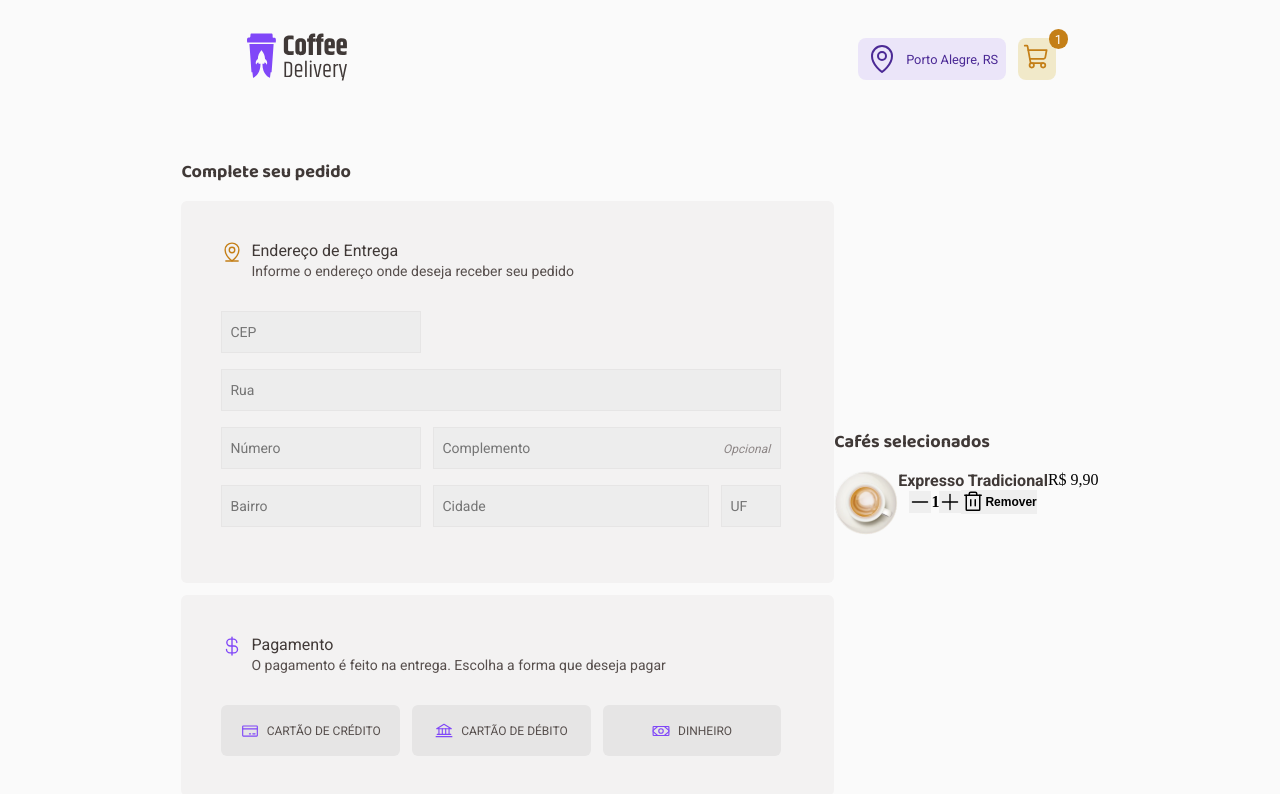
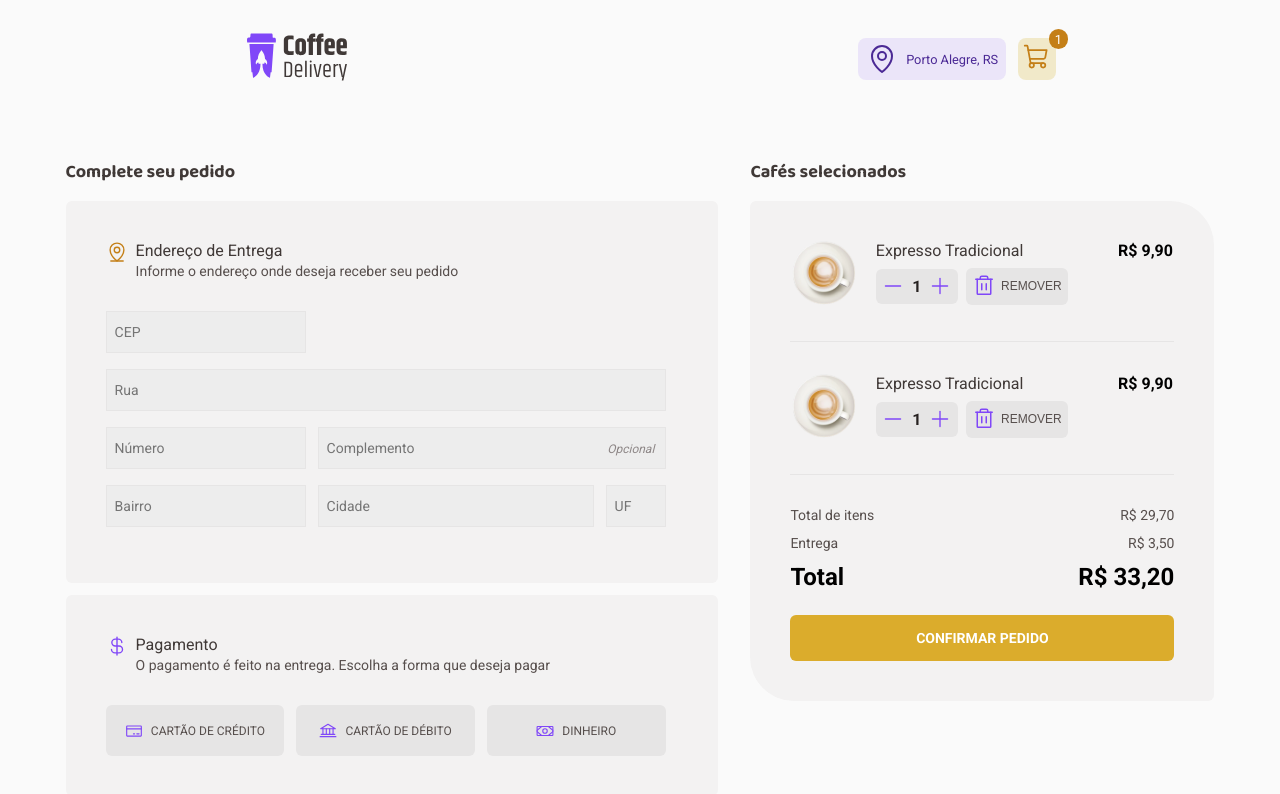
Before and after one commit to GabrielDsanta/Coffe-Delivery, a React (Vite) app: page /checkout in a window 1280 px wide. Shown: the top 794 px of the page. Built offline with nearby package versions, Linux system fonts and the light colour scheme.

Commit message:
Estilizações de todas as pages finalizadas

```diff
--- a/src/Router.tsx
+++ b/src/Router.tsx
@@ -2,6 +2,7 @@ import { Routes, Route } from 'react-router-dom'
 import { DefaultLayout } from './layouts/DefaultLayout/DefaultLayout'
 import { Checkout } from './pages/Checkout/Checkout'
 import { Home } from './pages/Home/Home'
+import { Success } from './pages/Success/Sucess'
 
 
 export function Router() {
@@ -10,6 +11,7 @@ export function Router() {
         <Route path='/' element={<DefaultLayout />}>
             <Route path='/' element={<Home />}/>
             <Route path='/checkout' element={<Checkout />}/>
+            <Route path='/success' element={<Success />}/>
         </Route>
     </Routes>
   )
--- a/src/components/CoffeeCart/CoffeCart.tsx
+++ b/src/components/CoffeeCart/CoffeCart.tsx
@@ -9,9 +9,11 @@ export function CoffeCart(){
             <div>
                 <img height={64} width={64} src={Latte} alt="" />
             </div>
+
             <div>
                 <h2>Expresso Tradicional</h2>
                 <span>
+                    <span className="AmounControlSpan">
                         <button>
                             <Minus size={22}/>
                         </button>
@@ -22,14 +24,16 @@ export function CoffeCart(){
                             <Plus size={22}/>
                         </button>
 
-                    <button>
+                    </span>
+
+                    <button className="TrashButton">
                         <Trash size={24}/>
-                        <strong>Remover</strong>
+                        <strong>REMOVER</strong>
                     </button>
                 </span>
             </div>
 
-            <span>R$ 9,90</span>
+            <span className="Price">R$ 9,90</span>
         </StylesCartCoffees>
     )
 }
--- a/src/components/CoffeeCart/styles.ts
+++ b/src/components/CoffeeCart/styles.ts
@@ -5,10 +5,18 @@ export const StylesCartCoffees = styled.div`
     display: flex;
     align-items: flex-start;
     justify-content: center;
+    padding-bottom: 2rem;
+    border-bottom: solid 1px ${props => props.theme['base-button']};
+    margin-bottom: 2rem;
+
+    img{
+        margin-right: 1.25rem;
+    }
 
     h2{
         font-family: 'Roboto', sans-serif;
         font-size: 1rem;
+        font-weight: 400;
         color: ${props => props.theme['base-subtitle']};
     }
 
@@ -26,4 +34,71 @@ export const StylesCartCoffees = styled.div`
         align-items: center;
         justify-content: center;
     }
+
+    .AmounControlSpan{
+        background-color: ${props => props.theme['base-button']};
+        border-radius: 6px;
+        display: flex;
+        align-items: center;
+        justify-content: center;
+        gap: .1rem;
+        margin-top: .5rem;
+
+        button{
+            color: ${props => props.theme['purple']};
+            background-color: transparent;
+            cursor: pointer;
+            padding: .4rem;
+        }
+
+        button:hover{
+            transition: .3s;
+            color: ${props => props.theme['purple-dark']};
+        }
+
+        strong{
+            font-family: 'Roboto', sans-serif;
+            color: ${props => props.theme['base-title']};
+            font-size: 1rem;
+        }
+    }
+
+    .TrashButton{
+        display: flex;
+        align-items: center;
+        justify-content: center;
+
+        background-color: ${props => props.theme['base-button']};
+        border-radius: 6px;
+        color: ${props => props.theme['purple']};
+
+        cursor: pointer;
+        padding: .4rem;
+        margin-top: .5rem;
+        margin-left: .5rem;
+
+        strong{
+            color: ${props => props.theme['base-text']};
+            font-size: 0.75rem;
+            font-weight: 400;
+            margin-left: .3rem;
+        }
+
+        :hover{
+            transition: all .3s;
+            color: ${props => props.theme['purple-dark']};
+            background-color: ${props => props.theme['base-hover']};
+            strong{
+                color: ${props => props.theme['base-subtitle']};
+            }
+        }
+    }
+
+    .Price{
+        color: ${props => props.theme['bse-text']};
+        font-family: 'Roboto', sans-serif;
+        font-weight: 700;
+        font-size: 1rem;
+        margin-left: 3.125rem;
+    }
 `
--- a/src/pages/Checkout/Checkout.tsx
+++ b/src/pages/Checkout/Checkout.tsx
@@ -1,5 +1,6 @@
 
 import { MapPinLine, CurrencyDollar, CreditCard, Bank, Money } from 'phosphor-react'
+import { NavLink } from 'react-router-dom'
 import { CoffeCart } from '../../components/CoffeeCart/CoffeCart'
 import { StylesBaseInput, StylesCheckOutPage } from './styles'
 
@@ -83,12 +84,35 @@ export function Checkout(){
                 </div>
             </div>
 
-                <div>
+                <div className='CartCard'>
                     <h1>Cafés selecionados</h1>
 
                     <div className='Cart'>
                         <CoffeCart />
+                        <CoffeCart />
+
+                        <section>
+                            <div className='DescriptionCart'>
+                                <h3>Total de itens</h3>
+                                <h3>R$ 29,70</h3>
+                            </div>
+
+                            <div className='DescriptionCart'>
+                                <h3>Entrega</h3>
+                                <h3>R$ 3,50</h3>
+                            </div>
+
+                            <div className='DescriptionCart'>
+                                <h2>Total</h2>
+                                <h2>R$ 33,20</h2>
+                            </div>
+
+                           <NavLink to='/success' title="Success">
+                                <button className='ConfirmOrderButton' type='submit'>CONFIRMAR PEDIDO</button>
+                           </NavLink>
+                        </section>
                     </div>
+
                 </div>
         </StylesCheckOutPage>
     )
--- a/src/pages/Checkout/styles.ts
+++ b/src/pages/Checkout/styles.ts
@@ -1,11 +1,12 @@
 import styled from "styled-components";
 
 
-export const StylesCheckOutPage = styled.section`
+export const StylesCheckOutPage = styled.form`
     display: flex;
-    align-items: center;
+    align-items: flex-start;
     justify-content: center;
     margin-top: 2.5rem;
+
     h1{
         font-family: 'Baloo 2', sans-serif;
         font-size: 1.125rem;
@@ -52,10 +53,6 @@ export const StylesCheckOutPage = styled.section`
         margin-right: .5rem;
     }
 
-    .PaymentMethodCard{
-
-    }
-
     .PaymentOptions{
         display: flex;
         gap: 0.75rem;
@@ -94,6 +91,56 @@ export const StylesCheckOutPage = styled.section`
             transition: .2s;
             color: ${props => props.theme['base-subtitle']};
             background-color: #D7D5D5;
+        }
+    }
+
+    .CartCard{
+        margin-left: 2rem;
+    }
+
+    .Cart{
+        border-radius: 6px 44px 6px 44px;
+        background-color: ${props => props.theme['base-card']};
+        padding: 2.5rem;
+    }
+
+    .DescriptionCart{
+        display: flex;
+        justify-content: space-between;
+        align-items: center;
+        font-family: 'Roboto', sans-serif;
+
+        h3{
+            margin-bottom: 0.75rem;
+            color: ${props => props.theme['base-text']};
+            font-size: 0.875rem;
+            font-weight: 400;
+        }
+
+        h4{
+            color: ${props => props.theme['base-subtitle']};
+            font-size: 1.25rem;
+            font-weight: 700;
+        }
+    }
+
+    .ConfirmOrderButton{
+        color: ${props => props.theme['white']};
+        font-size: 0.875rem;
+        font-family: 'Roboto', sans-serif;
+        font-weight: 700;
+        background-color: ${props => props.theme['yellow']};
+        width: 24rem;
+        height: 2.875rem;
+        border: none;
+        outline: none;
+        border-radius: 6px;
+        margin-top: 1.5rem;
+        cursor: pointer;
+
+        :hover{
+            transition: .3s;
+            background-color: ${props => props.theme['yellow-dark']};
         }
     }
 `
--- /dev/null
+++ b/src/pages/Success/Sucess.tsx
@@ -0,0 +1,62 @@
+import { StylesSuccess } from "./styles"
+import { MapPin, Timer, CurrencyDollar } from "phosphor-react"
+import Illustration from "../../assets/Illustration.svg"
+
+export function Success(){
+    return(
+        <StylesSuccess>
+            <div>
+                <h1>Uhu! Pedido confirmado</h1>
+                <h3>Agora é só aguardar que logo o café chegará até você</h3>
+
+                <section className="AddressInfos">
+                    <div>
+                        <div className="CardInfoAddress">
+
+                            <div className="MapPin">
+                                <MapPin size={28}/>
+                            </div>
+
+                            <div>
+                                <h2>Entrega em
+                                    <strong> Rua João Daniel Martinelli, 102</strong>
+                                </h2>
+
+                                <h2>
+                                    Farrapos - Porto Alegre, RS
+                                </h2>
+                            </div>
+                        </div>
+
+                        <div className="CardInfoAddress">
+                            <div className="Timer">
+                                <Timer size={28}/>
+                            </div>
+
+                            <div>
+                                <h2>Previsão de entrega</h2>
+
+                                <strong>20 min - 30 min</strong>
+                            </div>
+                        </div>
+
+                        <div className="CardInfoAddress">
+                            <div className="CurrencyDollar">
+                                <CurrencyDollar size={28}/>
+                            </div>
+                            <div>
+                                <h2>Pagamento na entrega</h2>
+
+                                <strong>Cartão de crédito</strong>
+                            </div>
+                        </div>
+                    </div>
+                </section>
+            </div>
+
+            <div>
+                <img src={Illustration} alt="" />
+            </div>
+        </StylesSuccess>
+    )
+}
--- /dev/null
+++ b/src/pages/Success/styles.ts
@@ -0,0 +1,85 @@
+import styled from "styled-components";
+
+
+export const StylesSuccess = styled.section`
+    width: 99vw;
+    display: flex;
+    align-items: center;
+    justify-content: center;
+    gap: 6.375rem;
+
+    h1{
+        color: ${props => props.theme['yellow-dark']};
+        font-family: 'Baloo 2', sans-serif;
+        font-weight: 800;
+        font-size: 2rem;
+    }
+
+    h3{
+        font-family: 'Roboto', sans-serif;
+        font-size: 1.25rem;
+        color: ${props => props.theme['base-subtitle']};
+        font-weight: 400;
+        margin-bottom: 2.5rem;
+    }
+
+    h2{
+        font-weight: 400;
+        font-size: 1rem;
+        color: ${props => props.theme['base-text']};
+    }
+
+    strong{
+        color: ${props => props.theme['base-text']};
+        font-weight: 700;
+        font-size: 1rem;
+    }
+
+    .AddressInfos{
+        font-family: 'Roboto', sans-serif;
+        width: 32.875rem;
+        height: 16.875;
+        padding: 2.5rem;
+        border: solid 1px rgb(219,172,44);
+        border-radius: 6px 36px 6px 36px;
+    }
+
+    .CardInfoAddress{
+        margin-bottom: 2rem;
+        display: flex;
+        align-items: center ;
+    }
+
+    .MapPin{
+        display: flex;
+        align-items: center;
+        justify-content: center;
+        background-color: ${props => props.theme['purple']};
+        padding: .5rem;
+        border-radius: 10rem;
+        margin-right: 0.75rem;
+        color: #FFF;
+    }
+
+    .Timer{
+        display: flex;
+        align-items: center;
+        justify-content: center;
+        background-color: ${props => props.theme['yellow']};
+        padding: .5rem;
+        border-radius: 10rem;
+        margin-right: 0.75rem;
+        color: #FFF;
+    }
+
+    .CurrencyDollar{
+        display: flex;
+        align-items: center;
+        justify-content: center;
+        background-color: ${props => props.theme['yellow-dark']};
+        padding: .5rem;
+        border-radius: 10rem;
+        margin-right: 0.75rem;
+        color: #FFF;
+    }
+`
```
Also changed, not shown: src/assets/Illustration.svg (added). Lines whose indentation alone changed are shown as unchanged.
